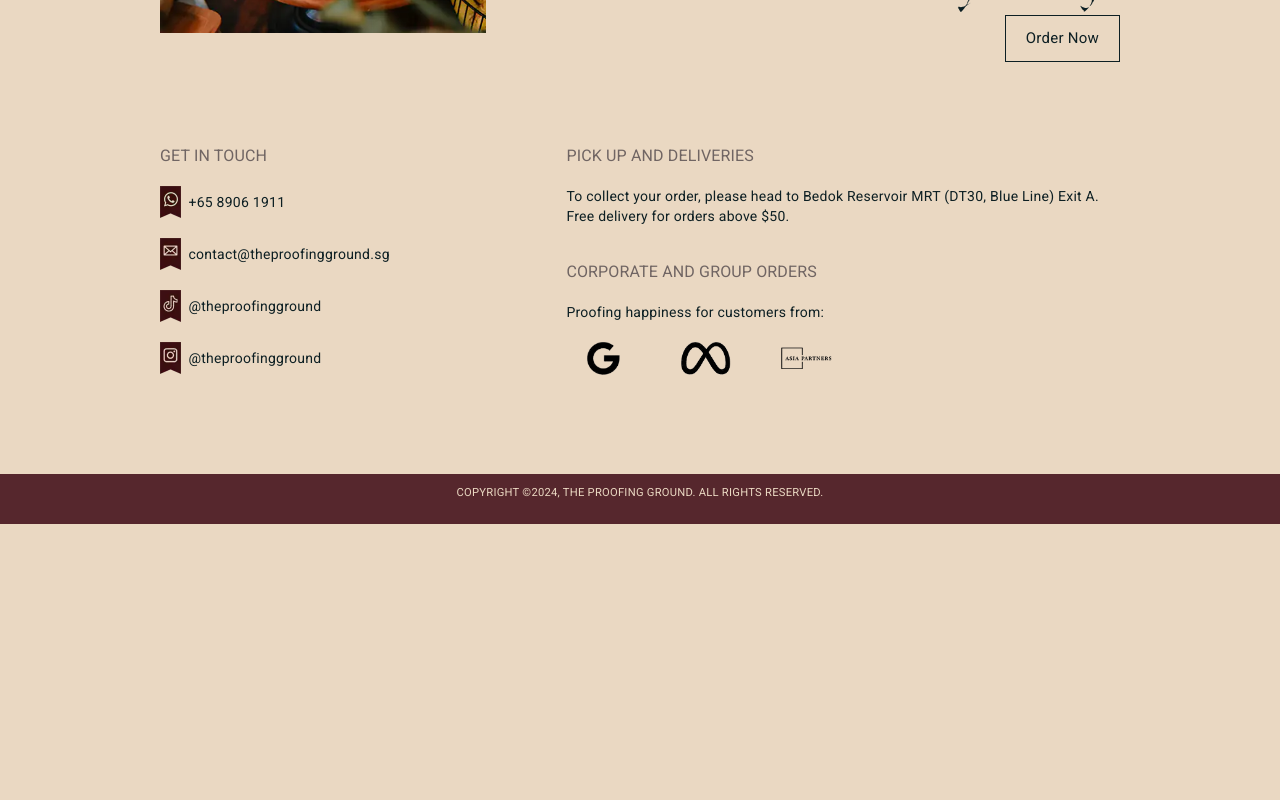
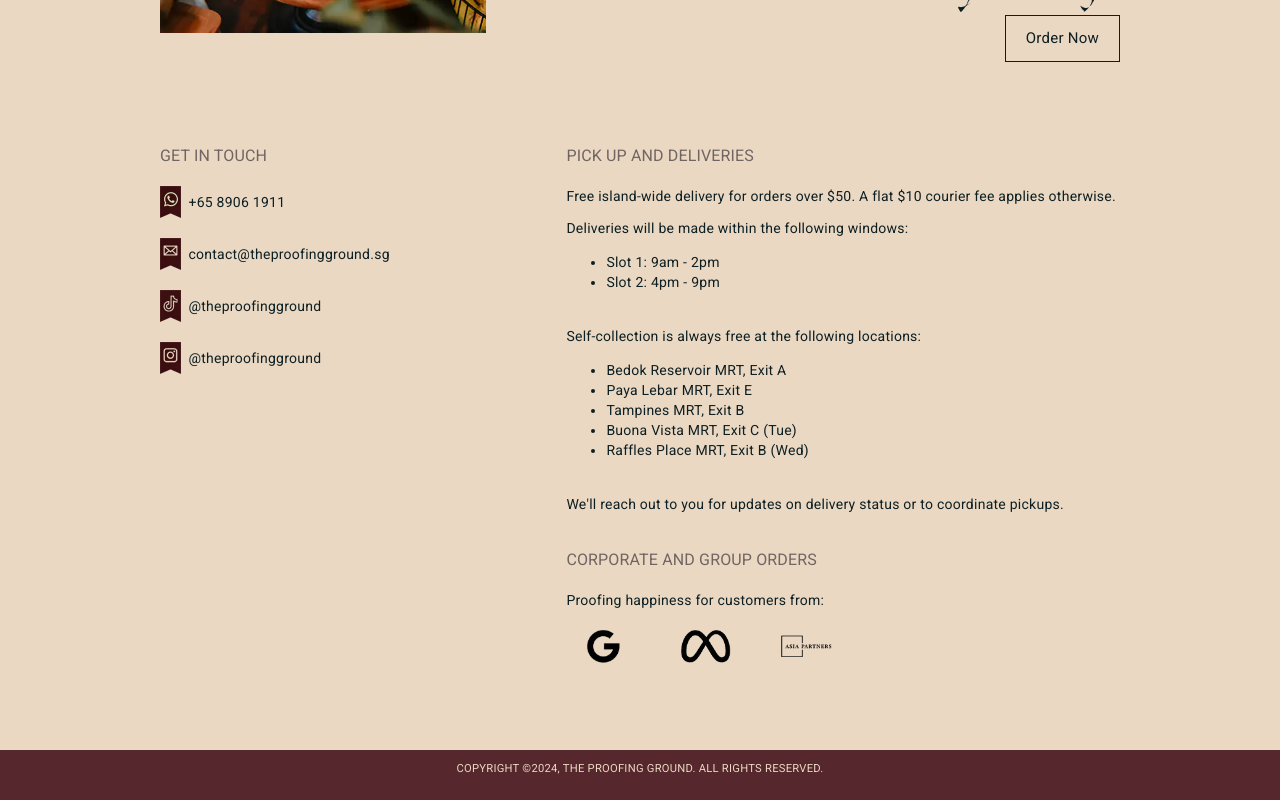
Before and after one commit to LeahNyang/Bunketry, an Angular app: page / in a window 1280 px wide. Shown: the part 2198-2998 px from the top of the page. Before the commit the page ends 2722 px from the top, so only its background shows below. Built offline with nearby package versions, Linux system fonts and the light colour scheme.

Commit message:
modified pick up locations

```diff
--- a/src/app/contactus-card/contactus-card.component.html
+++ b/src/app/contactus-card/contactus-card.component.html
@@ -35,7 +35,23 @@
         <div [ngClass]="!mobile? 'right_container' : 'mobile_right_container'" >
             <div [ngClass]="!mobile? 'right_container_padding' : ''">
                 <h3 >PICK UP AND DELIVERIES</h3>
-                <p>To collect your order, please head to Bedok Reservoir MRT &#40;DT30, Blue Line&#41; Exit A. Free delivery for orders above $50.</p>
+                <p>Free island-wide delivery for orders over $50. A flat $10 courier fee applies otherwise.</p>
+                <p>Deliveries will be made within the following windows:</p>
+                <ul>
+                    <li>Slot 1: 9am - 2pm</li>
+                    <li>Slot 2: 4pm - 9pm</li>
+                </ul>
+                <br/>
+                <p>Self-collection is always free at the following locations:</p>
+                <ul>
+                    <li>Bedok Reservoir MRT, Exit A</li>
+                    <li>Paya Lebar MRT, Exit E</li>
+                    <li>Tampines MRT, Exit B</li>
+                    <li>Buona Vista MRT, Exit C (Tue)</li>
+                    <li>Raffles Place MRT, Exit B (Wed)</li>
+                </ul>
+                <br/>
+                <p>We'll reach out to you for updates on delivery status or to coordinate pickups.</p>
                 <br/>
                 <h3 >CORPORATE AND GROUP ORDERS</h3>
                 <p>Proofing happiness for customers from:</p>
--- a/src/app/order/order.component.html
+++ b/src/app/order/order.component.html
@@ -1,4 +1,6 @@
 
 <div class="cococart">
-    <iframe width="100%" height="100%" [src] =trustedUrl></iframe>
+
+    <!-- child-component.component.html -->
+    <iframe width="100%" height="100%" #myIframe [src]="iframeUrl" (load)="iframeLoaded()"></iframe>
 </div>
--- a/src/app/order/order.component.ts
+++ b/src/app/order/order.component.ts
@@ -1,4 +1,4 @@
-import { Component, inject } from '@angular/core';
+import { Component, ViewChild, ElementRef } from '@angular/core';
 import { DomSanitizer } from '@angular/platform-browser';
 
 @Component({
@@ -9,19 +9,27 @@ import { DomSanitizer } from '@angular/platform-browser';
   styleUrl: './order.component.css'
 })
 export class OrderComponent {
+  @ViewChild('myIframe')
+  iframe!: ElementRef;
+  url = `https://theproofingground.cococart.co`;
 
-
-  public trustedUrl: any = '';
+  iframeUrl = this.sanitizer.bypassSecurityTrustResourceUrl(this.url); // Set your iframe URL here
 
 
   constructor(private sanitizer: DomSanitizer){
 
   }
-  ngOnInit() {
+  iframeLoaded() {
 
-    let url = `https://theproofingground.cococart.co`;
-
-     this.trustedUrl = this.sanitizer.bypassSecurityTrustResourceUrl(url);
+    // console.log('Iframe loaded');
+  }
+  ngAfterViewInit() {
+    // Wait for the iframe to be loaded
+    console.log(this.iframe)
+    this.iframe.nativeElement.contentWindow.addEventListener('message', (event: any) => {
+      // Handle the event here
+      console.log('Event received from iframe:', event);
+    });
   }
 
 }
```
